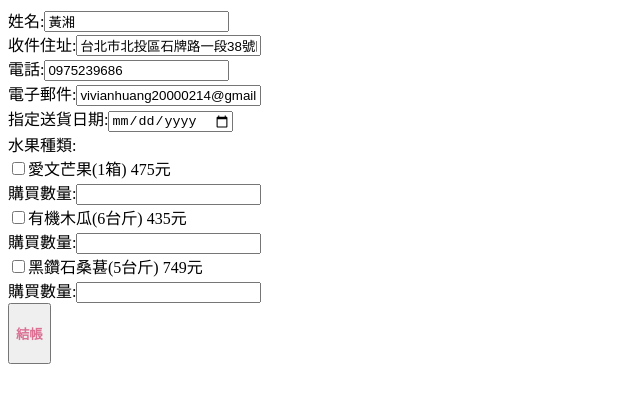
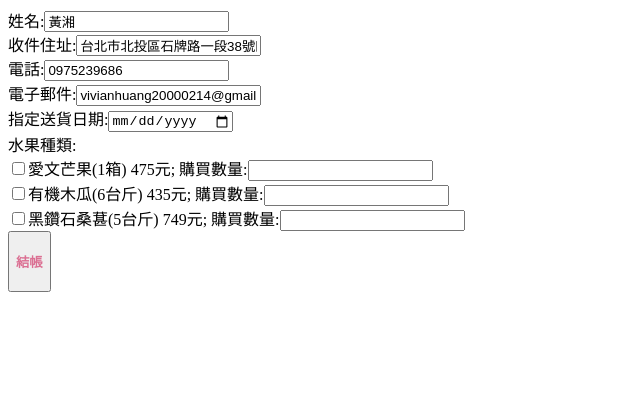
Before and after one commit to vivian022/vivian022.github.io, a plain HTML site: page B3B34/課堂作業07/index.htm in a window 1280 px wide. Shown: the whole page, without its empty margins (0-640 px from the left). Drawn offline with Linux system fonts and the light colour scheme.

Commit message:
Update index.htm

```diff
--- a/B3B34/課堂作業07/index.htm
+++ b/B3B34/課堂作業07/index.htm
@@ -21,11 +21,11 @@
         電子郵件:<input type="email" name="email01" value="vivianhuang20000214@gmail.com"><br>
         指定送貨日期:<input type="date" name="date01"><br>
         水果種類:<br>
-        <input type="checkbox" name="fruit" id="fruit01" value="愛文芒果(1箱)">愛文芒果(1箱) 475元<br>
+        <input type="checkbox" name="fruit" id="fruit01" value="愛文芒果(1箱)">愛文芒果(1箱) 475元;
         購買數量:<input type="number" name="number01"><br>
-        <input type="checkbox" name="fruit" id="fruit02" value="有機木瓜(6台斤)">有機木瓜(6台斤) 435元<br>
+        <input type="checkbox" name="fruit" id="fruit02" value="有機木瓜(6台斤)">有機木瓜(6台斤) 435元;
         購買數量:<input type="number" name="number02"><br>
-        <input type="checkbox" name="fruit" id="fruit03" value="黑鑽石桑葚(5台斤)">黑鑽石桑葚(5台斤) 749元<br>
+        <input type="checkbox" name="fruit" id="fruit03" value="黑鑽石桑葚(5台斤)">黑鑽石桑葚(5台斤) 749元;
         購買數量:<input type="number" name="number03"><br>
         </form>
 
@@ -41,9 +41,9 @@
             text += "價格合計:" + this.Price * no + "元<br>";
             };
         };
-        var fruit01 = new fruit("愛文芒果(1箱)",475, 0)
-        var fruit02 = new fruit("有機木瓜(6台斤)",435, 0)
-        var fruit03 = new fruit("黑鑽石桑葚(5台斤)",749, 0)
+        var fruit01 = new fruit("愛文芒果(1箱)",475, 0);
+        var fruit02 = new fruit("有機木瓜(6台斤)",435, 0);
+        var fruit03 = new fruit("黑鑽石桑葚(5台斤)",749, 0);
 
         function shoppingInfo() {
         var x= document.getElementById("form01");
```
